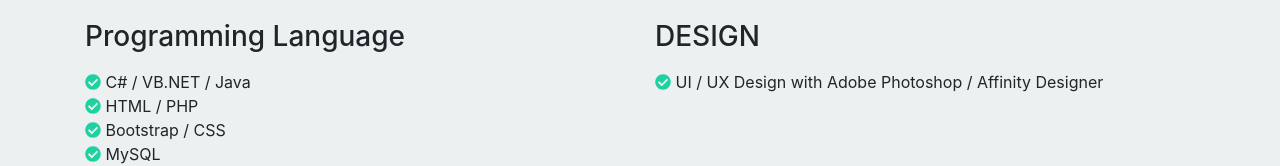
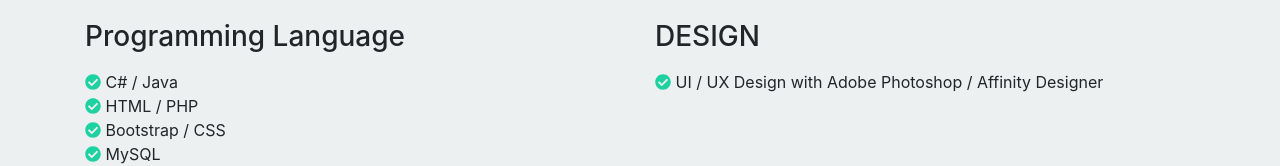
Before and after one commit to blackcrisis1/my-resume, a React (Create React App) app: page / in a window 1280 px wide. Shown: the part 2692-2858 px from the top of the page. Built offline with nearby package versions, Linux system fonts and the light colour scheme.

Commit message:
Remove VB.NET

```diff
--- a/src/Skills.js
+++ b/src/Skills.js
@@ -20,7 +20,7 @@ export default function Skills() {
                             <div class="d-flex flex-column flex-md-row justify-content-between mb-5">
                                 <div>
                                     <h3 class="mb-3 text-md-left">Programming Language</h3>
-                                    <div class="text-md-left"><FontAwesomeIcon icon={['fas', 'check-circle']} color="#1dd1a1" /> C# / VB.NET / Java</div>
+                                    <div class="text-md-left"><FontAwesomeIcon icon={['fas', 'check-circle']} color="#1dd1a1" /> C# / Java</div>
                                     <div class="text-md-left"><FontAwesomeIcon icon={['fas', 'check-circle']} color="#1dd1a1" /> HTML / PHP</div>
                                     <div class="text-md-left"><FontAwesomeIcon icon={['fas', 'check-circle']} color="#1dd1a1" /> Bootstrap / CSS</div>
                                     <div class="text-md-left"><FontAwesomeIcon icon={['fas', 'check-circle']} color="#1dd1a1" /> MySQL</div>
```
Also changed, not shown: 1 other file (tests, documents, lock files or other folders).
